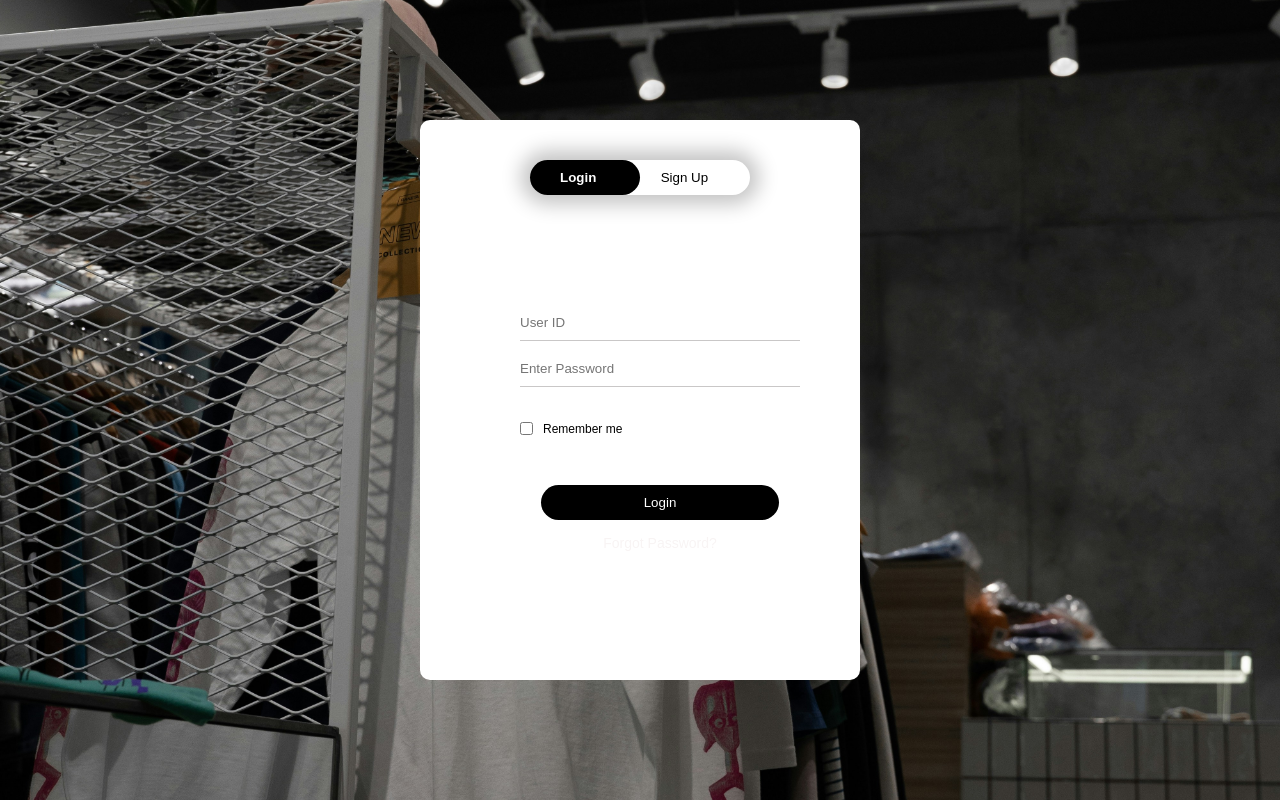
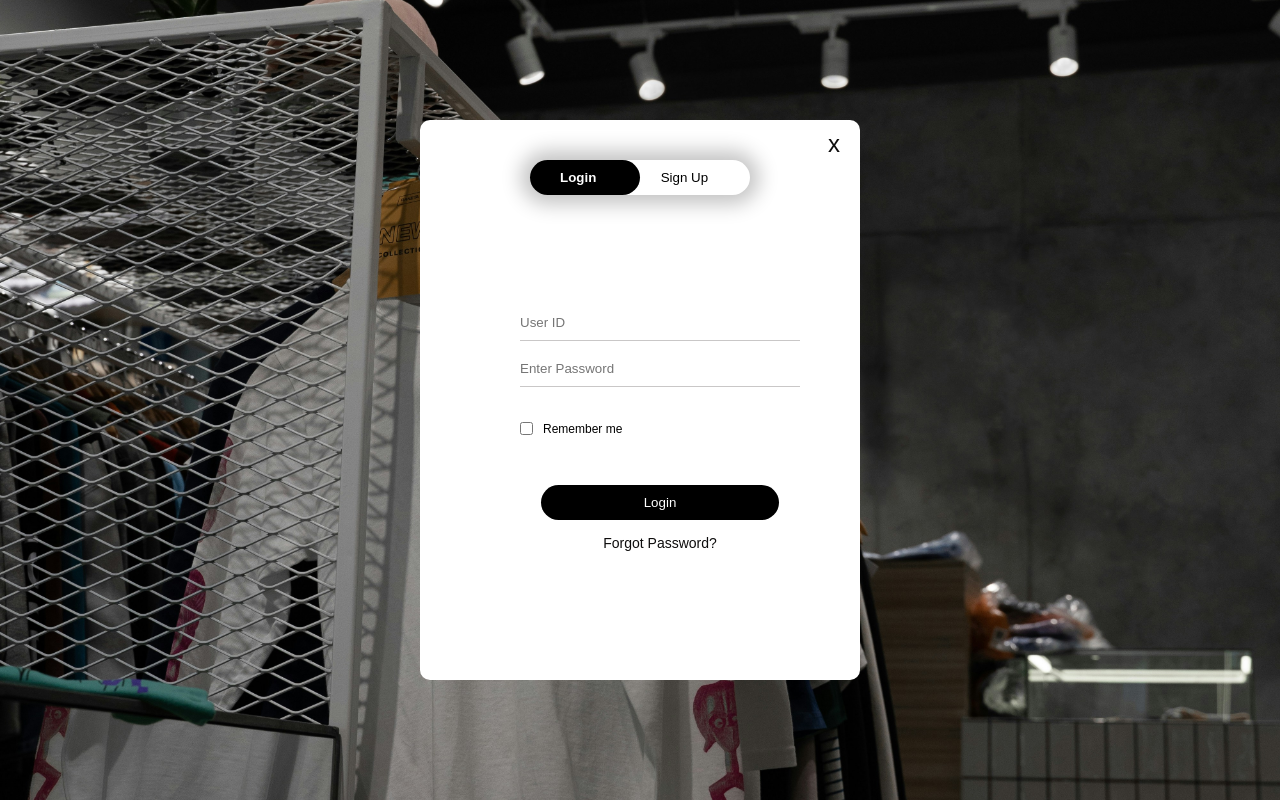
Before and after one commit to AnggerFadhilah/Void-Supply, a PHP site: page /login/index.html in a window 1280 px wide. Run offline with PHP 8.4, Linux system fonts and the light colour scheme.

Commit message:
Add files via upload

```diff
--- a/Void Supply/login/css/style.css
+++ b/Void Supply/login/css/style.css
@@ -97,6 +97,10 @@ body {
   margin-top: 20px; /* Spacing for button */
 }
 
+a {
+  text-decoration: none;
+  color: white;
+}
 .checkbox {
   margin: 30px 10px 30px 0;
 }
@@ -120,7 +124,7 @@ body {
   display: block;
   text-align: center;
   margin-top: 15px;
-  color: #f8f4f4;
+  color: #0e0d0d;
   text-decoration: none;
   font-size: 14px;
 }
@@ -138,10 +142,24 @@ body {
 #forgot-password {
   left: 450px; /* Initially hidden, positioned far right */
   text-align: center;
-  color: #f8f4f4;
+  color: #141414;
 }
 
 #forgot-password p {
   margin-bottom: 20px;
   font-size: 14px;
 }
+
+.container .back-home {
+  position: absolute; /* Memposisikan tombol secara absolut */
+  top: 10px; /* Jarak dari atas */
+  right: 10px; /* Jarak dari kanan */
+  background: none;
+  border: none;
+  font-size: 24px; /* Ukuran 'X' */
+  color: #0e0d0d;
+  cursor: pointer;
+  padding: 0 10px;
+  outline: none; /* Untuk memastikan 'X' berada di tengah secara vertikal */
+  transition: color 0.3s ease;
+}
--- a/Void Supply/login/index.html
+++ b/Void Supply/login/index.html
@@ -8,6 +8,7 @@
   </head>
   <body>
     <div class="container">
+      <a href="../index.html" class="back-home">x</a>
       <div class="form-box">
         <div class="button-box">
           <div id="btn"></div>
@@ -38,7 +39,9 @@
           <input type="checkbox" class="checkbox" /><span class="spanlogin"
             >Remember me</span
           >
-          <button type="submit" class="submit-btn">Login</button>
+          <button type="submit" class="submit-btn">
+            <a href="../index.html">Login</a>
+          </button>
           <a href="#" class="forgot-password" onclick="showForgotPassword()"
             >Forgot Password?</a
           >
@@ -85,12 +88,6 @@
       </div>
     </div>
 
-    <section class="hero" id="login">
-      <main class="content">
-        <a href="#"></a>
-      </main>
-    </section>
-
     <script src="js/script.js"></script>
   </body>
 </html>
```
